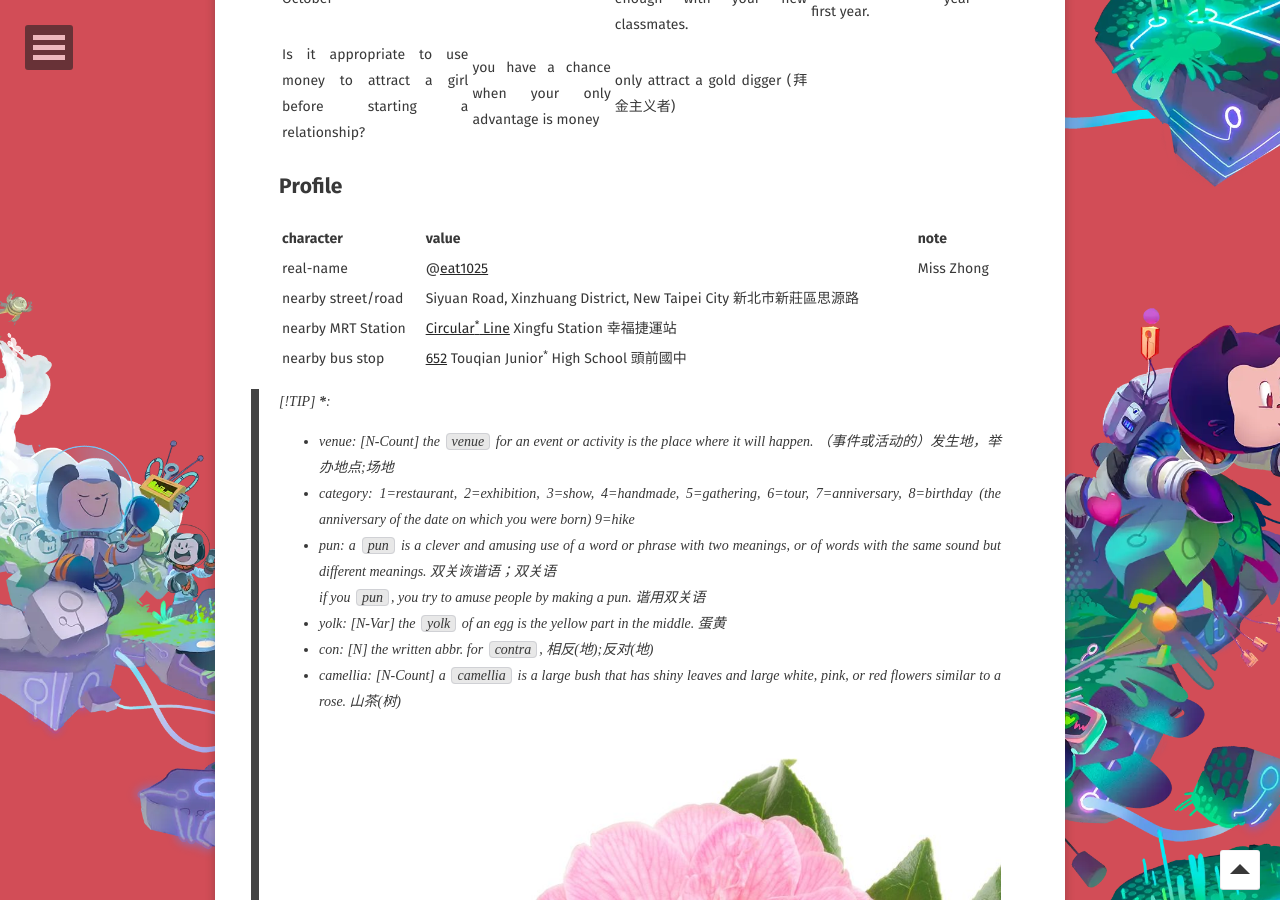
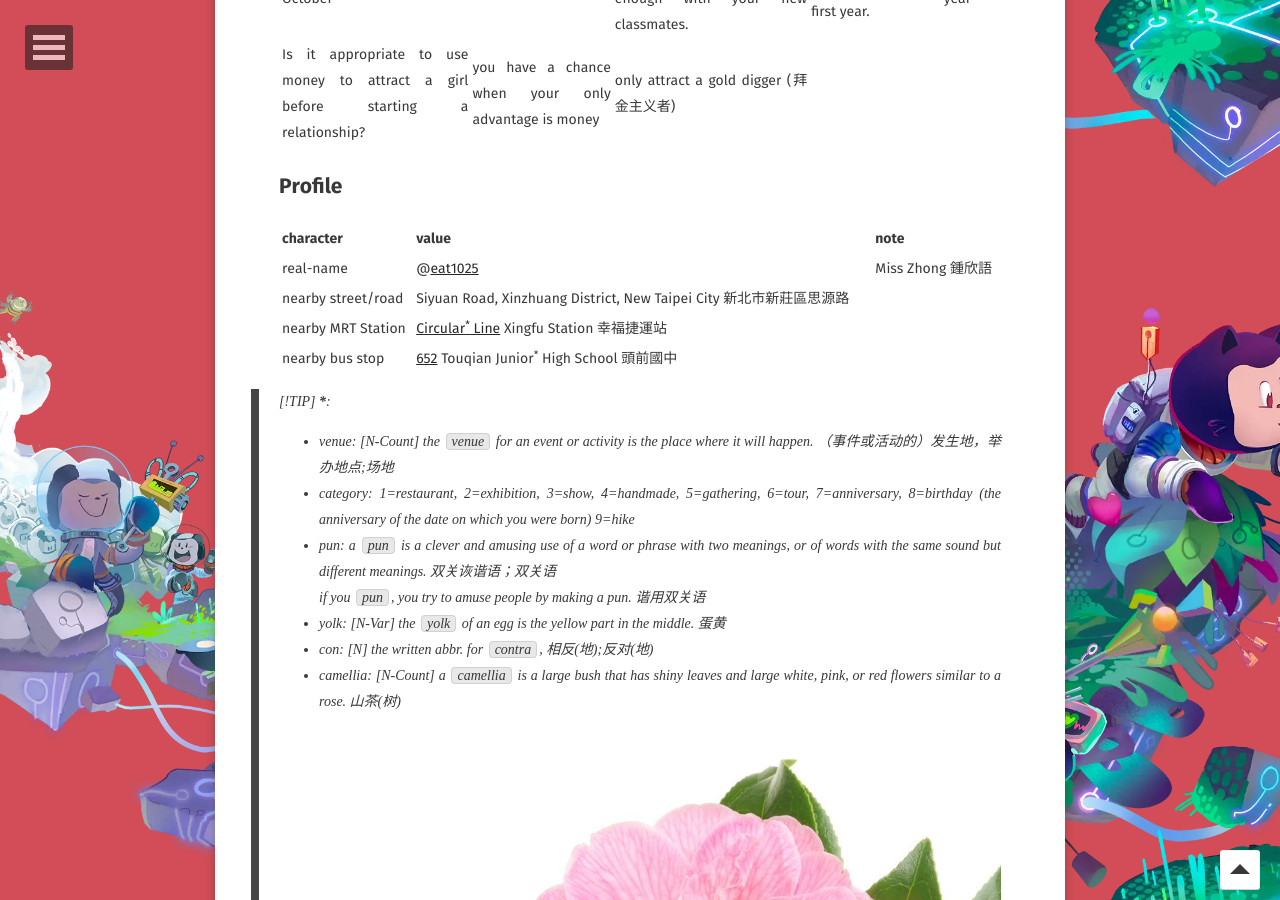
Before and after one commit to WebPavel/WebPavel.github.io, a Jekyll site: the page built from _posts/2026-10-02-Twitch-streamer-records-(continued).md, in a window 1280 px wide and 900 px high, scrolled down 4302 px. Built offline with Jekyll 4.4.1, drawn with Linux system fonts in a browser that asks for light colours; some web fonts are replaced; comment, search, counter and statistics services are not loaded.

Commit message:
feat: updates on some information about Twitch streamers in Taiwan

```diff
--- a/_posts/2026-10-02-Twitch-streamer-records-(continued).md
+++ b/_posts/2026-10-02-Twitch-streamer-records-(continued).md
@@ -110,12 +110,12 @@ comments: true
 
 ## Profile
 
-| character          | value                                                                                                     | note       |
-|--------------------|-----------------------------------------------------------------------------------------------------------|------------|
-| real-name          | @[eat1025](https://www.twitch.tv/eat1025)                                                                 | Miss Zhong |
-| nearby street/road | Siyuan Road, Xinzhuang District, New Taipei City 新北市新莊區思源路                                       |            |
-| nearby MRT Station | [Circular<sup>*</sup> Line](https://www.ntmetro.com.tw/basic/?node=10069) Xingfu Station 幸福捷運站       |            |
-| nearby bus stop    | [652](https://ebus.gov.taipei/MapOverview?nid=0100065200) Touqian Junior<sup>*</sup> High School 頭前國中 |            |
+| character          | value                                                                                                     | note              |
+|--------------------|-----------------------------------------------------------------------------------------------------------|-------------------|
+| real-name          | @[eat1025](https://www.twitch.tv/eat1025)                                                                 | Miss Zhong 鍾欣語 |
+| nearby street/road | Siyuan Road, Xinzhuang District, New Taipei City 新北市新莊區思源路                                       |                   |
+| nearby MRT Station | [Circular<sup>*</sup> Line](https://www.ntmetro.com.tw/basic/?node=10069) Xingfu Station 幸福捷運站       |                   |
+| nearby bus stop    | [652](https://ebus.gov.taipei/MapOverview?nid=0100065200) Touqian Junior<sup>*</sup> High School 頭前國中 |                   |
 
 > [!TIP]
 > __*__:
```
